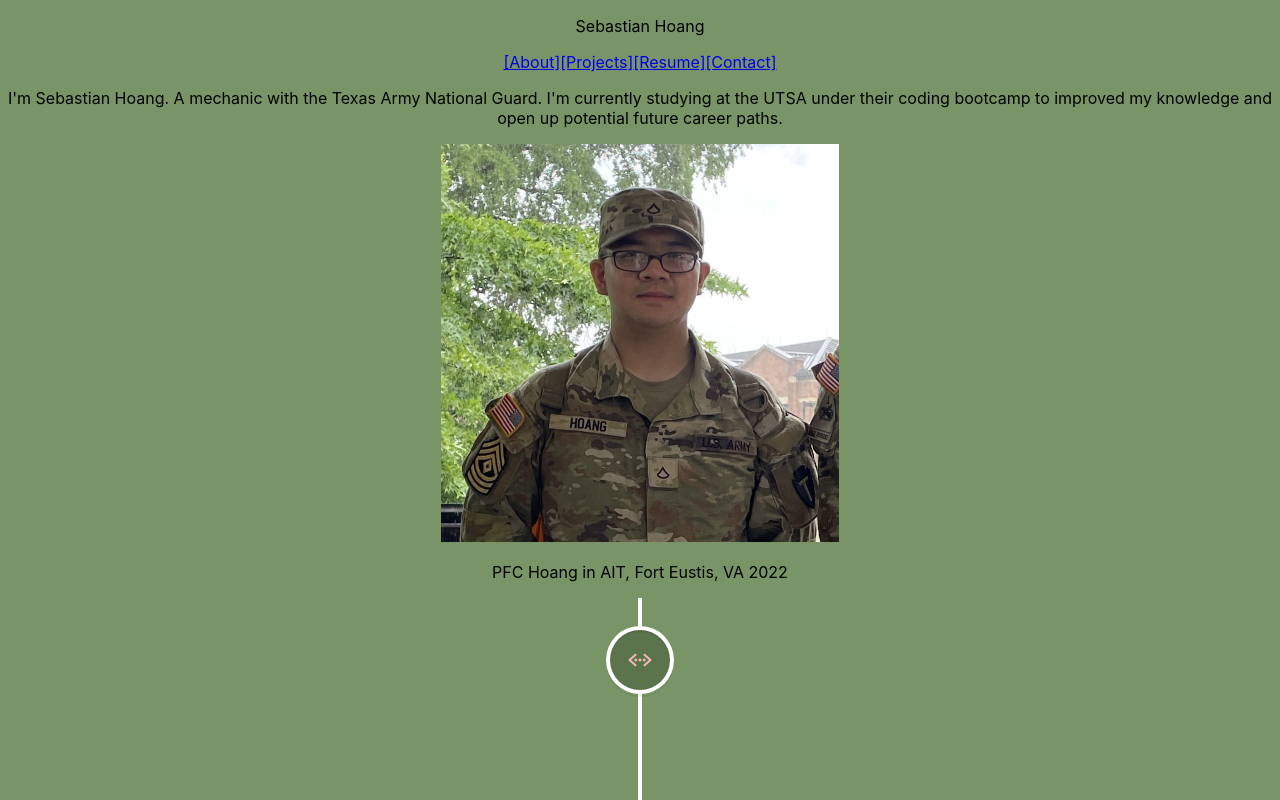
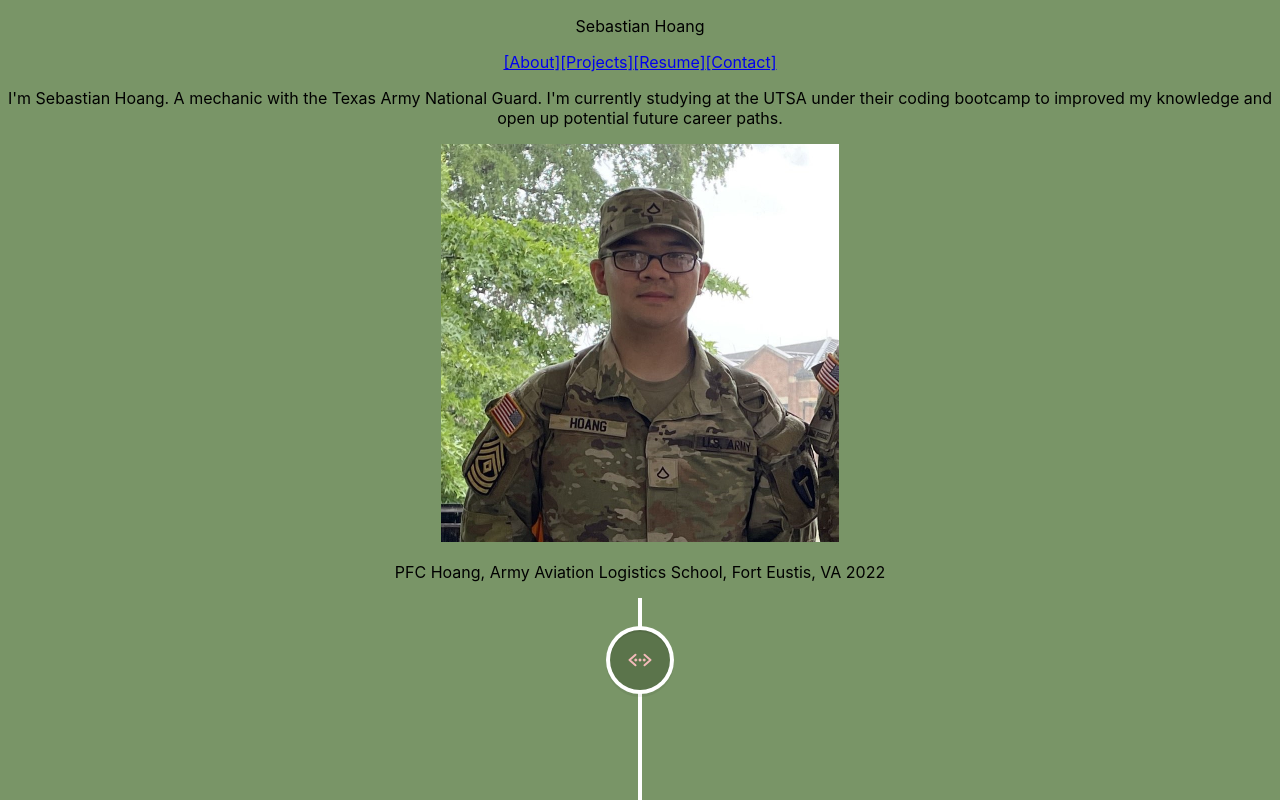
Before and after one commit to SHoang6702/React-App, a React (Create React App) app: page / in a window 1280 px wide. Shown: the top 800 px of the page. Built offline with nearby package versions, Linux system fonts and the light colour scheme.

Commit message:
caption change

```diff
--- a/src/App.jsx
+++ b/src/App.jsx
@@ -65,7 +65,7 @@ function App() {
                   alt="AIT Picture"
                 />
                 <p className="text-lg text-textBase text-center">
-                  PFC Hoang in AIT, Fort Eustis, VA 2022
+                  PFC Hoang, Army Aviation Logistics School, Fort Eustis, VA 2022
                 </p>
               </div>
           </section>
```
